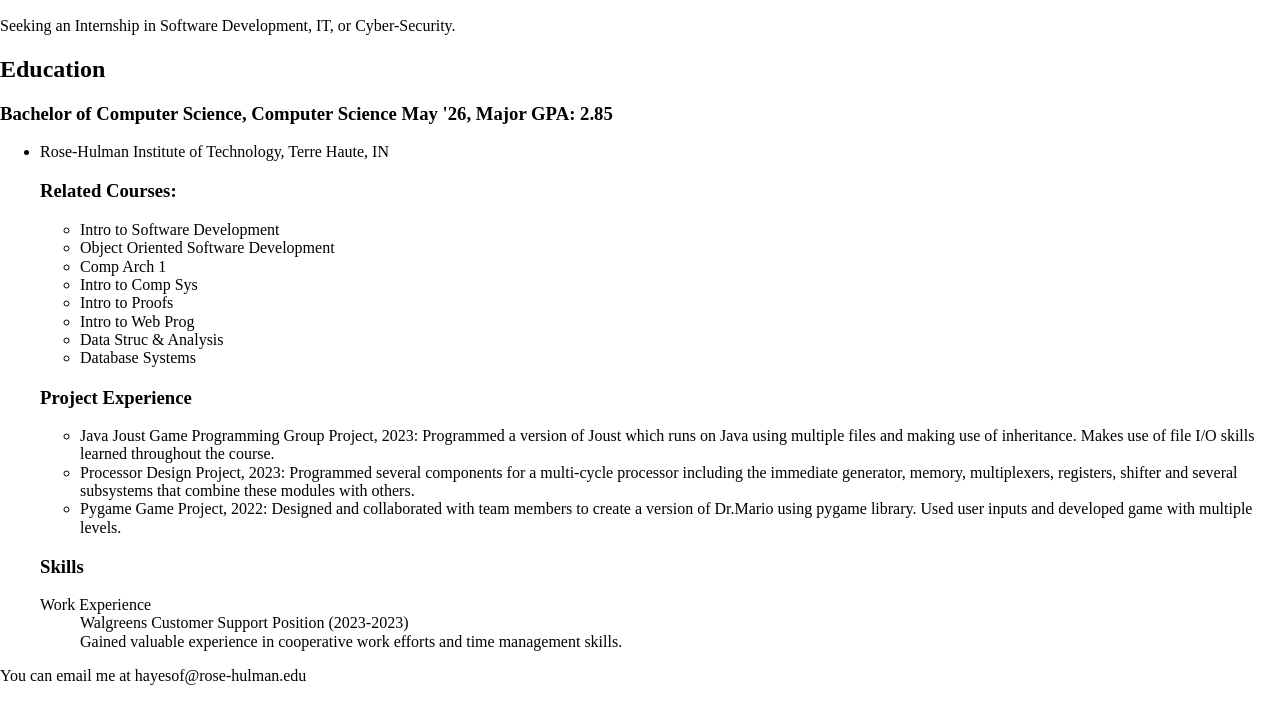
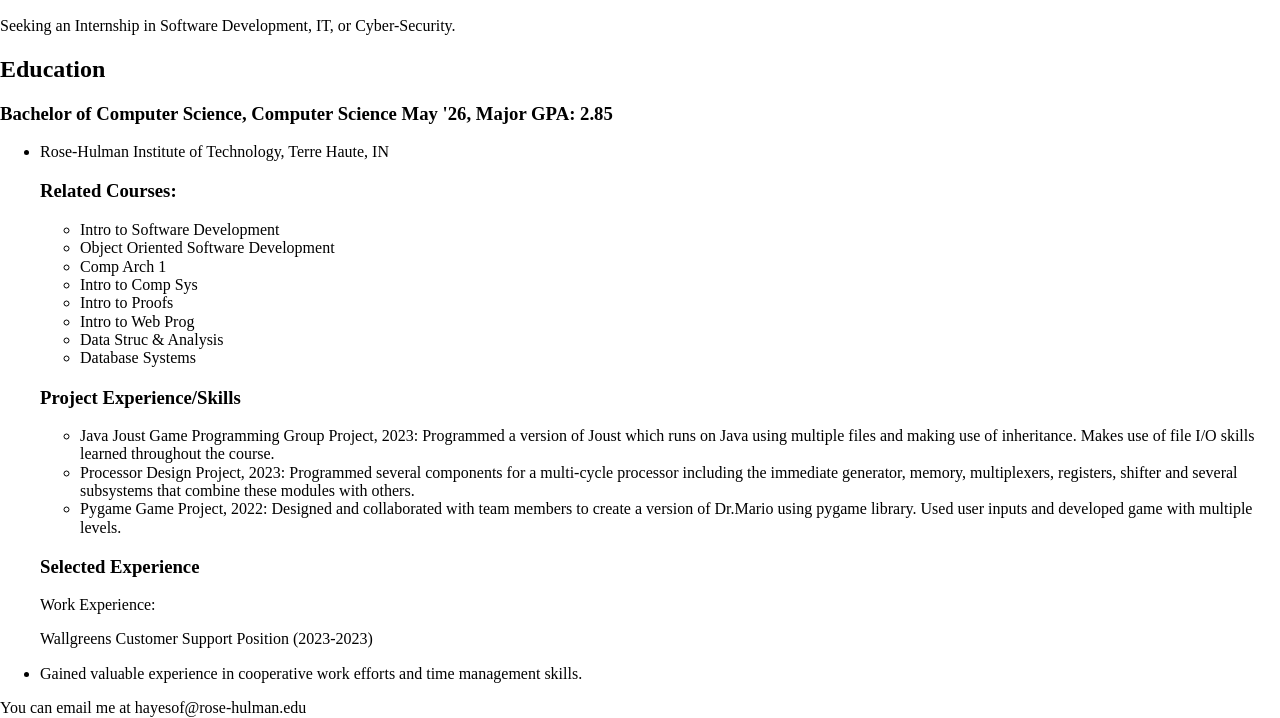
Before and after one commit to rhit-hayesof/rhit-hayesof.github.io, a plain HTML site: page resume.html in a window 1280 px wide. Shown: the part 181-899 px from the top of the page. Before the commit the page ends 867 px from the top, so only its background shows below. Drawn offline with Linux system fonts and the light colour scheme.

Commit message:
Resume portion completed

```diff
--- a/resume.html
+++ b/resume.html
@@ -38,7 +38,7 @@
                 <li>Data Struc & Analysis</li>
                 <li>Database Systems</li>
             </ul>
-            <h3>Project Experience</h3>
+            <h3>Project Experience/Skills</h3>
             <ul>
                 <li>Java Joust Game Programming Group Project, 2023:
                     Programmed a version of Joust which runs on Java using multiple files and making use of inheritance. Makes use of file I/O skills learned throughout the course.</li>
@@ -47,13 +47,15 @@
                 <li>Pygame Game Project, 2022:
                     Designed and collaborated with team members to create a version of Dr.Mario using pygame library. Used user inputs and developed game with multiple levels.</li>
             </ul>
-            <h3>Skills</h3>
+            <h3>Selected Experience</h3>
             <dl>
-                <dt>Work Experience</dt>
-                <dd>Walgreens Customer Support Position (2023-2023)</dd>
-                <dd>Gained valuable experience in cooperative work efforts and time management skills.</dd>
+                <dt>Work Experience:</dt>
+                <dl><span class="Employee">Wallgreens Customer Support Position (2023-2023)</span></dl>
+                <li>Gained valuable experience in cooperative work efforts and time management skills.</li>
             </dl>
         </ul>
+
+    </main>
     <footer>
         You can email me at hayesof@rose-hulman.edu
     </footer>
```
